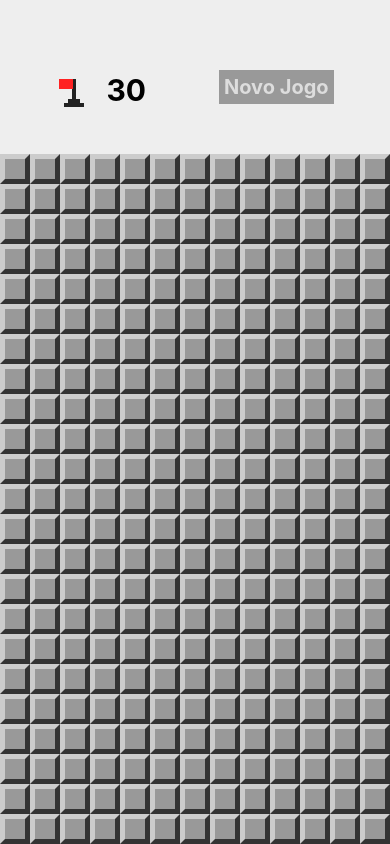
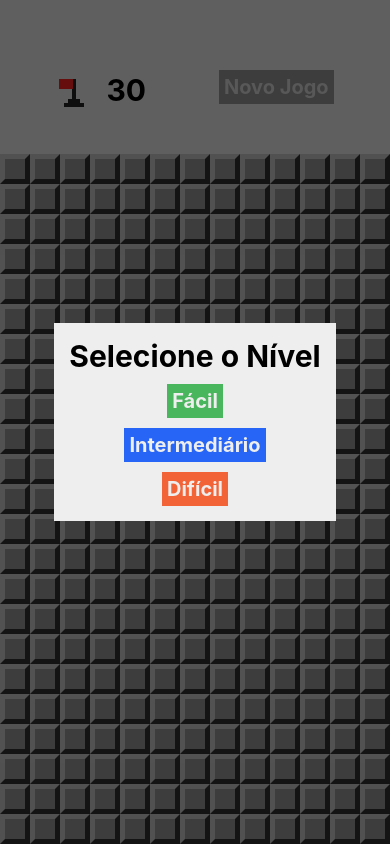
Before and after one commit to ricoroma-coder/campo_minado_react_native, a React Native app: screen / in a window 390 px wide. Both pictures are taken after a click on the element 71 px from the left and 92 px from the top of the page. Built offline with nearby package versions, Linux system fonts and the light colour scheme.

Commit message:
Inserindo modal para selecionar o nível do jogo

```diff
--- a/App.js
+++ b/App.js
@@ -2,7 +2,6 @@
 import React, { useState } from 'react'
 import {
 	StyleSheet,
-	Text,
 	View,
 	Alert
 } from 'react-native'
@@ -19,6 +18,7 @@
 	flagsUsed
 } from './src/functions'
 import Header from './src/components/Header'
+import LevelSelection from './src/screen/LevelSelection'
 
 export default function App() {
 
@@ -33,7 +33,8 @@
 	const createState = {
 		board: createMinedBoard(rows, cols, minesAmount()),
 		won: false,
-		lost: false
+		lost: false,
+		showLevelSelection: false,
 	}
 	const [state, setState] = useState(createState)
 
@@ -48,9 +49,11 @@
 			Alert.alert('Perdeu', 'Que burro')
 		}
 
-		if (won) Alert.alert('Parabéns', 'Ganhou')
+		if (won) {
+			Alert.alert('Parabéns', 'Ganhou')
+		}
 
-		setState({ board: board, lost: lost, won: won })
+		setState({ board: board, lost: lost, won: won, showLevelSelection: false })
 	}
 
 	const onSelectField = (row, column) => {
@@ -58,15 +61,27 @@
 		invertFlag(board, row, column)
 		const won = wonGame(board)
 
-		if (won) Alert.alert('Parabéns', 'Ganhou')
+		if (won) {
+			Alert.alert('Parabéns', 'Ganhou')
+		}
 
-		setState({ board: board, won: won })
+		setState({ board: board, won: won, showLevelSelection: false })
+	}
+
+	const onLevelSelected = level => {
+		params.difficultLevel = level
+		createState.board = createMinedBoard(rows, cols, minesAmount())
+		setState(createState)
 	}
 
 	return (
 	<View style={styles.container}>
+		<LevelSelection isVisible={state.showLevelSelection}
+			onLevelSelected={onLevelSelected}
+			onCancel={() => setState({ board: state.board, showLevelSelection: false })} />
 		<Header flagsLeft={minesAmount() - flagsUsed(state.board)}
-			onNewGame={() => setState(createState)} />
+			onNewGame={() => setState(createState)}
+			onFlagPress={() => setState({ board: state.board, showLevelSelection: true })} />
 		<View style={styles.board}>
 			<MineField board={state.board}
 				onOpenField={onOpenField}
--- /dev/null
+++ b/src/screen/LevelSelection.js
@@ -0,0 +1,75 @@
+import React from 'react'
+import {
+    View,
+    StyleSheet,
+    TouchableOpacity,
+    Text,
+    Modal
+} from 'react-native'
+
+export default props => {
+    return (
+        <Modal onRequestClose={props.onCancel}
+            visible={props.isVisible}
+            animationType='slide'
+            transparent={true}>
+            <View style={styles.frame}>
+                <View style={styles.container}>
+                    <Text style={styles.title}>
+                        Selecione o Nível
+                    </Text>
+                    <TouchableOpacity style={[styles.button, styles.bgEasy]}
+                        onPress={() => props.onLevelSelected(0.1)}>
+                        <Text style={styles.buttonLabel}>Fácil</Text>
+                    </TouchableOpacity>
+                    <TouchableOpacity style={[styles.button, styles.bgNormal]}
+                        onPress={() => props.onLevelSelected(0.2)}>
+                        <Text style={styles.buttonLabel}>Intermediário</Text>
+                    </TouchableOpacity>
+                    <TouchableOpacity style={[styles.button, styles.bgHard]}
+                        onPress={() => props.onLevelSelected(0.3)}>
+                        <Text style={styles.buttonLabel}>Difícil</Text>
+                    </TouchableOpacity>
+                </View>
+            </View>
+
+        </Modal>
+    )
+}
+
+const styles = StyleSheet.create({
+    frame: {
+        flex: 1,
+        alignItems: 'center',
+        justifyContent: 'center',
+        backgroundColor: 'rgba(0,0,0,0.6)'
+    },
+    container: {
+        backgroundColor: '#EEE',
+        alignItems: 'center',
+        justifyContent: 'center',
+        padding: 15
+    },
+    title: {
+        fontSize: 30,
+        fontWeight: 'bold'
+    },
+    button: {
+        marginTop: 10,
+        padding: 5
+    },
+    bgEasy: {
+        backgroundColor: '#49b65d'
+    },
+    buttonLabel: {
+        fontSize: 20,
+        color: '#EEE',
+        fontWeight: 'bold'
+    },
+    bgNormal: {
+        backgroundColor: '#2765F7'
+    },
+    bgHard: {
+        backgroundColor: '#F26337'
+    }
+})
```
